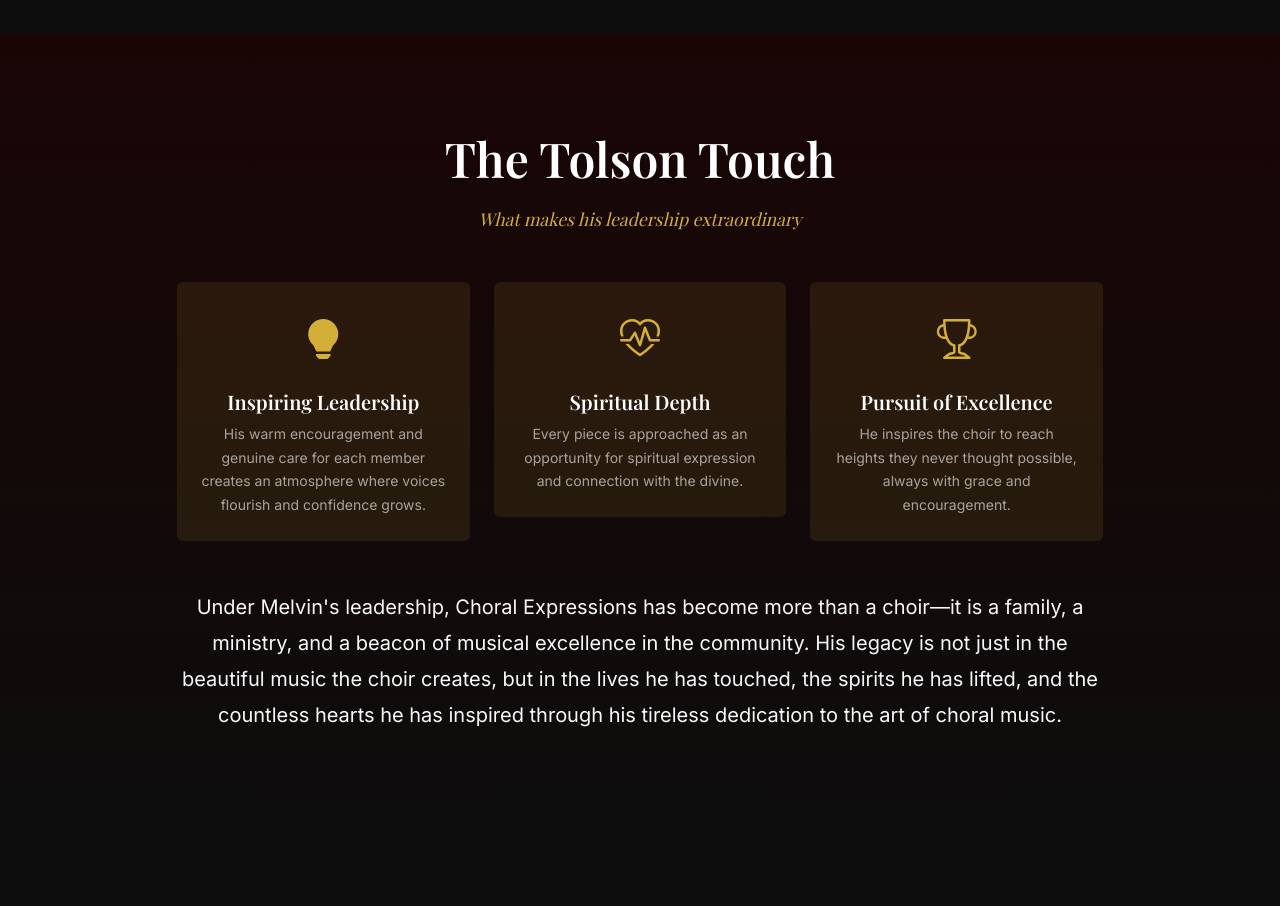
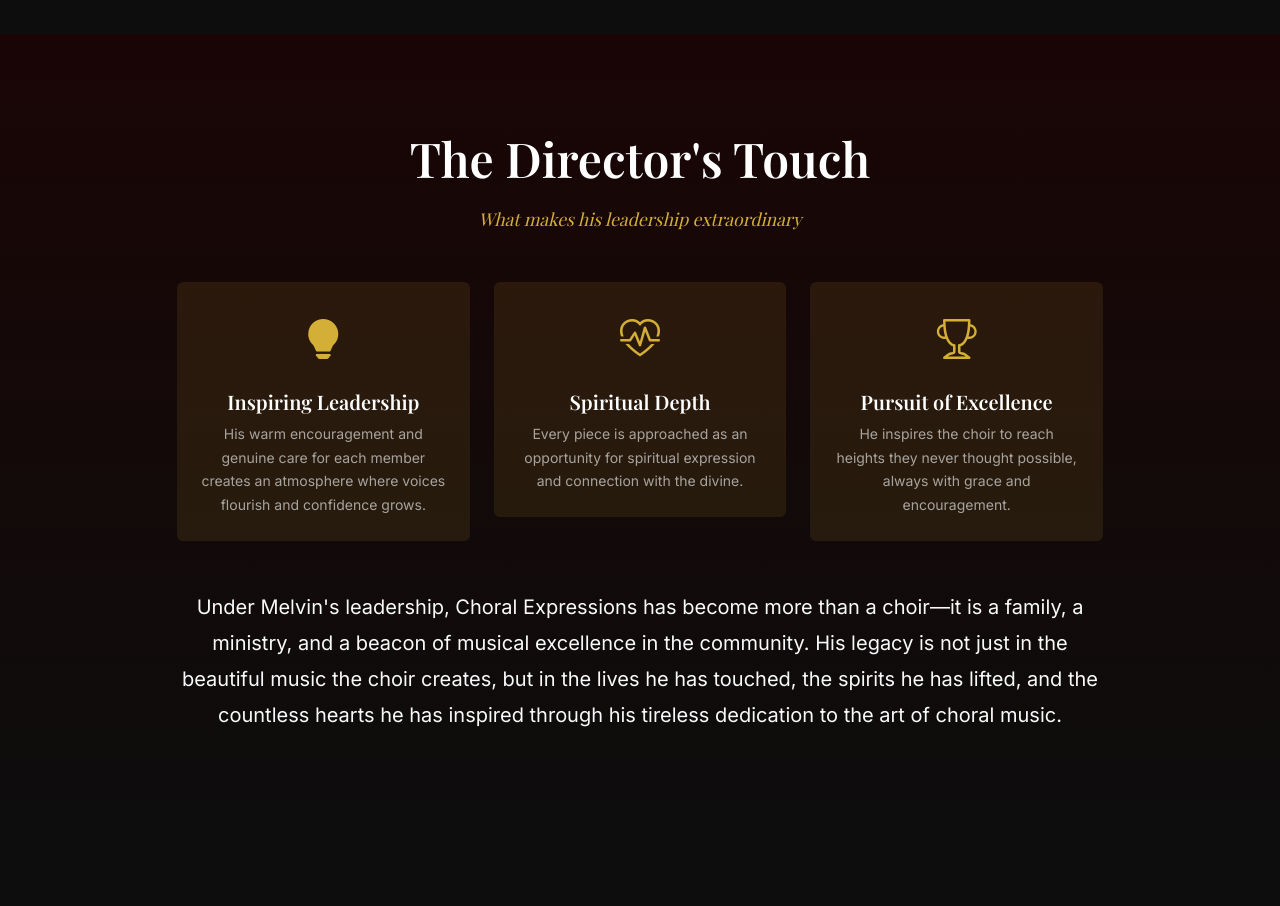
Before and after one commit to cs96ai/ChoralExpressions, a React (Vite) app in the folder ChoralExpressions/: page /about-director in a window 1280 px wide. Shown: the part 2960-3866 px from the top of the page. Built offline with nearby package versions, Linux system fonts and the light colour scheme.

Commit message:
Change 'The Tolson Touch' to 'The Director's Touch'

```diff
--- a/ChoralExpressions/src/pages/AboutDirector.jsx
+++ b/ChoralExpressions/src/pages/AboutDirector.jsx
@@ -162,7 +162,7 @@
           <div className="row justify-content-center">
             <div className="col-lg-10">
               <div className="text-center mb-5">
-                <h2 className="section-title text-white">The Tolson Touch</h2>
+                <h2 className="section-title text-white">The Director's Touch</h2>
                 <p className="section-subtitle">What makes his leadership extraordinary</p>
               </div>
 
```
